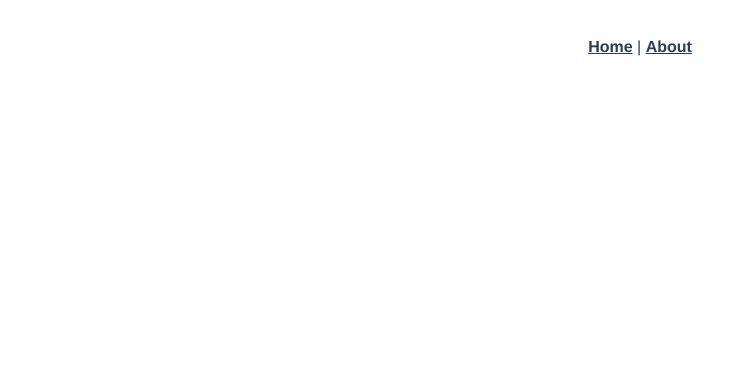
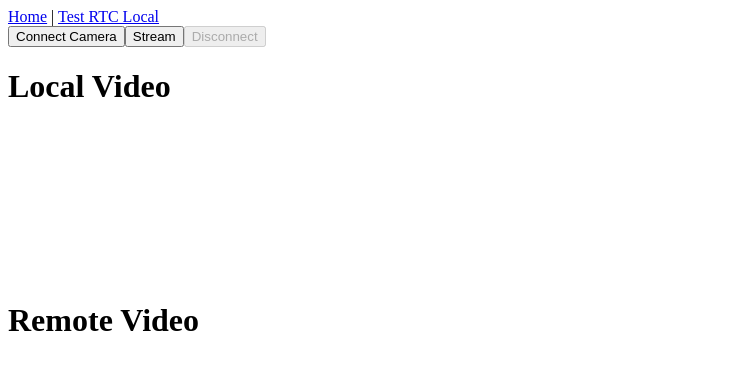
Before and after one commit to synctune/synctune, a Vue app in the folder client/: page /test-rtc-local in a window 1280 px wide. Shown: the top 370 px of the page, without its empty margins (0-747 px from the left). Built offline with nearby package versions, Linux system fonts and the light colour scheme.

Commit message:
Got local RTC camera stream working

```diff
--- a/client/src/App.vue
+++ b/client/src/App.vue
@@ -2,31 +2,31 @@
     <div id="app">
         <div id="nav">
             <router-link to="/">Home</router-link> |
-            <router-link to="/about">About</router-link>
+            <router-link to="/test-rtc-local">Test RTC Local</router-link>
         </div>
         <router-view />
     </div>
 </template>
 
 <style lang="scss">
-#app {
-    font-family: Avenir, Helvetica, Arial, sans-serif;
-    -webkit-font-smoothing: antialiased;
-    -moz-osx-font-smoothing: grayscale;
-    text-align: center;
-    color: #2c3e50;
-}
+// #app {
+//     font-family: Avenir, Helvetica, Arial, sans-serif;
+//     -webkit-font-smoothing: antialiased;
+//     -moz-osx-font-smoothing: grayscale;
+//     text-align: center;
+//     color: #2c3e50;
+// }
 
-#nav {
-    padding: 30px;
+// #nav {
+//     padding: 30px;
 
-    a {
-        font-weight: bold;
-        color: #2c3e50;
+//     a {
+//         font-weight: bold;
+//         color: #2c3e50;
 
-        &.router-link-exact-active {
-            color: #42b983;
-        }
-    }
-}
+//         &.router-link-exact-active {
+//             color: #42b983;
+//         }
+//     }
+// }
 </style>
--- a/client/src/router/index.ts
+++ b/client/src/router/index.ts
@@ -11,13 +11,10 @@ const routes = [
         component: Home
     },
     {
-        path: "/about",
-        name: "About",
-        // route level code-splitting
-        // this generates a separate chunk (about.[hash].js) for this route
-        // which is lazy-loaded when the route is visited.
+        path: '/test-rtc-local',
+        name: "WebRTC Local Tests",
         component: () =>
-           import(/* webpackChunkName: "about" */ "../views/About.vue")
+            import(/* webpackChunkName: "about" */ "../views/tests/RTCLocal.vue")
     }
 ];
 
--- a/client/src/views/About.vue
+++ /dev/null
@@ -1,5 +0,0 @@
-<template>
-	<div class="about">
-		<h1>This is an about page</h1>
-	</div>
-</template>
--- /dev/null
+++ b/client/src/views/tests/RTCLocal.vue
@@ -0,0 +1,188 @@
+<template>
+    <div class="RTCLocal">
+        <button @click="connectCamera" :disabled="cameraConnected">Connect Camera</button>
+        <button @click="connectRTC" :disabled="streamConnected">Stream</button>
+        <button @click="disconnectRTC" :disabled="!streamConnected">Disconnect</button>
+
+        <h1>Local Video</h1>
+        <video ref="localVideoEl" playsinline autoplay muted></video>
+
+        <h1>Remote Video</h1>
+        <video ref="remoteVideoEl" playsinline autoplay></video>
+    </div>
+</template>
+
+<script lang="ts">
+interface Data {
+    localStream: MediaStream;
+    localConnection: RTCPeerConnection;
+    remoteConnection: RTCPeerConnection;
+
+    cameraConnected: boolean;
+    streamConnected: boolean;
+}
+
+import Vue from 'vue';
+export default Vue.extend({
+    data() {
+        return {
+            localStream: null,
+            localConnection: null,
+            remoteConnection: null,
+
+            // State flags
+            cameraConnected: false,
+            streamConnected: false
+        }
+    },
+    methods: {
+        async connectCamera() {
+            try {
+                const stream = await navigator.mediaDevices.getUserMedia({ audio: true, video: true });
+
+                if (!stream) return;
+
+                const localVideoEl = this.$refs.localVideoEl as HTMLVideoElement;
+                localVideoEl.srcObject = stream;
+
+                this.localStream = stream;
+
+                this.cameraConnected = true;
+
+            } catch(e) {
+                console.error(e);
+
+                this.cameraConnected = false;
+            }
+        },
+        async connectRTC() {
+            this.localConnection = new RTCPeerConnection();
+            this.remoteConnection = new RTCPeerConnection();
+
+            const {
+                localStream,
+                localConnection,
+                remoteConnection }: Data = this;
+
+            // Note: these events are called between the remote and local as they try to
+            // figure out the best way to connect
+            // It is more than likely that the 'icecandidate' event will fail a couple times
+            // as they search for the best way to connect
+            // The 'iceconnectstatechange' is called as remote and local switch between different
+            // transport modes until they find one that works for both of them
+
+            localConnection.addEventListener('icecandidate', async (event) => {
+                try {
+                    await remoteConnection.addIceCandidate(event.candidate);
+
+                    console.log("Local: addIceCandidate success");
+                } catch(err) {
+                    console.log(`Local: Failed to add ICE candidate '${err.toString()}'`);
+                }
+            });
+
+            remoteConnection.addEventListener('icecandidate', async (event) => {
+                try {
+                    await localConnection.addIceCandidate(event.candidate);
+
+                    console.log("Remote: addIceCandidate success");
+                } catch(err) {
+                    console.log(`Remote: Failed to add ICE candidate '${err.toString()}'`);
+                }
+            });
+
+            localConnection.addEventListener('iceconnectionstatechange', (event) => {
+                console.log(`Remote: ICE state: ${localConnection.iceConnectionState}`);
+                console.log('ICE state change event: ', event);
+            });
+
+            remoteConnection.addEventListener('iceconnectionstatechange', (event) => {
+                console.log(`Remote: ICE state: ${remoteConnection.iceConnectionState}`);
+                console.log('ICE state change event: ', event);
+            });
+
+            remoteConnection.addEventListener('track', (event) => {
+                const remoteVideoEl = this.$refs.remoteVideoEl as HTMLVideoElement;
+
+                if (remoteVideoEl.srcObject !== event.streams[0]) {
+                    remoteVideoEl.srcObject = event.streams[0];
+                    console.log("Remote: received local stream");
+                }
+            });
+
+            localStream.getTracks().forEach(track => localConnection.addTrack(track, localStream));
+            console.log("Local: added local stream");
+
+            // Create the offer on local and set on remote
+            try {
+                console.log("Local: creating offer...");
+                const offer = await localConnection.createOffer({ offerToReceiveAudio: true, offerToReceiveVideo: true});
+
+                console.log(`Local: Offer from local:\n${offer.sdp}`);
+
+                try {
+                    await localConnection.setLocalDescription(offer);
+                } catch(err) {
+                    console.error(`Local: failed to create local description ${err.toString()}`);
+                }
+
+                // Note: this is where the offer is sent back up to the signalling server and then given to the remote
+                try {
+                    await remoteConnection.setRemoteDescription(offer);
+                } catch(err) {
+                    console.error(`Remote: failed to create remote description ${err.toString()}`);
+                }
+
+            } catch(err) {
+                console.error(`Local: failed to create session offer: ${err.toString()}`);
+                return; // Go no futher
+            }
+
+            // Create answer on remote and set on local
+            try {
+                console.log("Remote: creating answer...");
+
+                const answer = await remoteConnection.createAnswer();
+
+                console.log(`Remote: answer from remote:\n${answer.sdp}`);
+
+                try {
+                    await remoteConnection.setLocalDescription(answer);
+                } catch(err) {
+                    console.error(`Remote: failed to create local description ${err.toString()}`);
+                }
+
+                // Note: this is where the answer is sent back up to the signalling server and then given to the local
+                try {
+                    await localConnection.setRemoteDescription(answer);
+                } catch(err) {
+                    console.error(`Local: failed to create remote description ${err.toString()}`);
+                }
+
+            } catch(err) {
+                console.error(`Remote: failed to create session answer: ${err.toString()}`);
+                return;
+            }
+
+            this.streamConnected = true;
+        },
+        disconnectRTC() {
+            const {
+                localConnection,
+                remoteConnection }: Data = this;
+
+            // Close connections
+            localConnection.close();
+            remoteConnection.close();
+
+            this.localConnection = null;
+            this.remoteConnection = null;
+
+            this.streamConnected = false;
+        }
+    },
+    mounted() {
+        return;
+    }
+});
+</script>
--- a/client/tsconfig.json
+++ b/client/tsconfig.json
@@ -3,6 +3,7 @@
         "target": "esnext",
         "module": "esnext",
         "strict": true,
+        "strictNullChecks": false,
         "jsx": "preserve",
         "importHelpers": true,
         "moduleResolution": "node",
```
Also changed, not shown: client/.eslintrc.js, client/package.json (line endings or trailing spaces), 1 other file (tests, documents, lock files or other folders).
